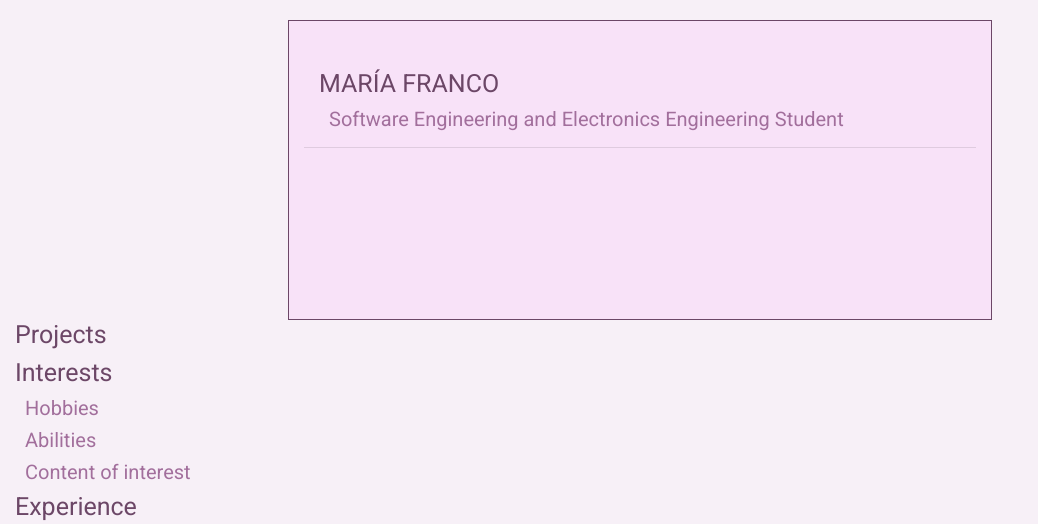
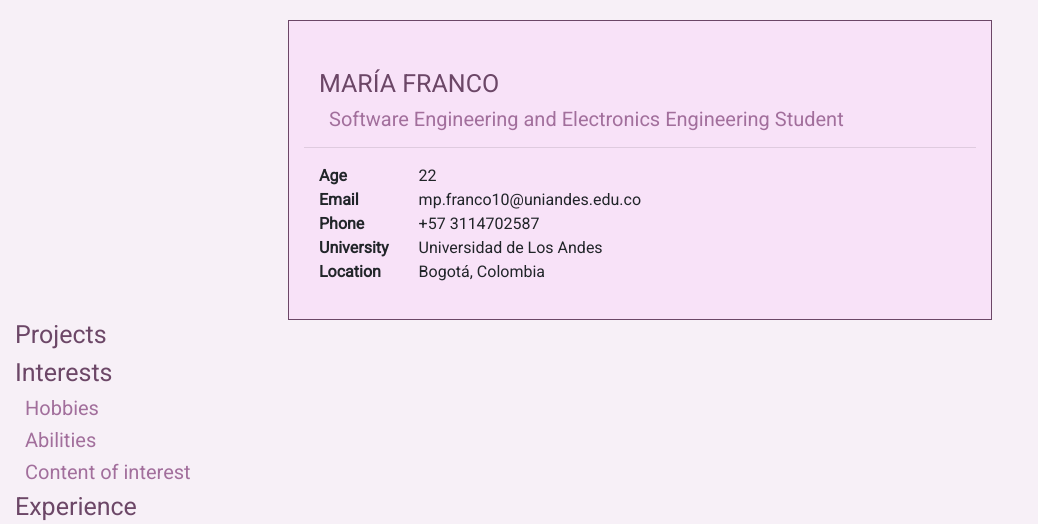
Before and after one commit to mpfranco10/pagina-personal-mpfranco, a PHP site: page /index.html in a window 1280 px wide. Shown: the part 56-580 px from the top of the page, without its empty margins (0-1038 px from the left). Run offline with PHP 8.4, Linux system fonts and the light colour scheme; some libraries are stand-ins or nearby versions.

```diff
--- a/index.html
+++ b/index.html
@@ -64,6 +64,30 @@
 		<h1 class="titulos robot">MARÍA FRANCO</h1>
 		<h2 class="subtitulos robot">Software Engineering and Electronics Engineering Student</h2>
 		<hr>
+		<table>
+			<tbody>
+			  <tr>
+				<td class="robot"><b>Age</b></td>
+				<td class="robot">22</td class="robot">
+			  </tr>
+			  <tr>
+				<td class="robot"><b>Email</b></td class="robot">
+				<td class="robot">mp.franco10@uniandes.edu.co</td class="robot">
+			  </tr>
+			  <tr>
+				<td class="robot"><b>Phone</b></td class="robot">
+				<td class="robot">+57 3114702587</td class="robot">
+			  </tr>
+			  <tr>
+				<td class="robot"><b>University</b></td class="robot">
+				<td class="robot">Universidad de Los Andes</td class="robot">
+			  </tr>
+			  <tr>
+				<td class="robot"><b>Location</b></td class="robot">
+				<td class="robot">Bogotá, Colombia</td class="robot">
+			  </tr>
+			</tbody>
+		  </table>
 	</div>
 	<h1 id="projects" class="titulos robot">Projects</h1>
 	<h1 id="interest" class="titulos robot">Interests</h1>
--- a/styles.css
+++ b/styles.css
@@ -35,3 +35,8 @@ body{
   width: 55%;
 
 }
+
+td
+{
+    padding:0 15px;
+}
```
